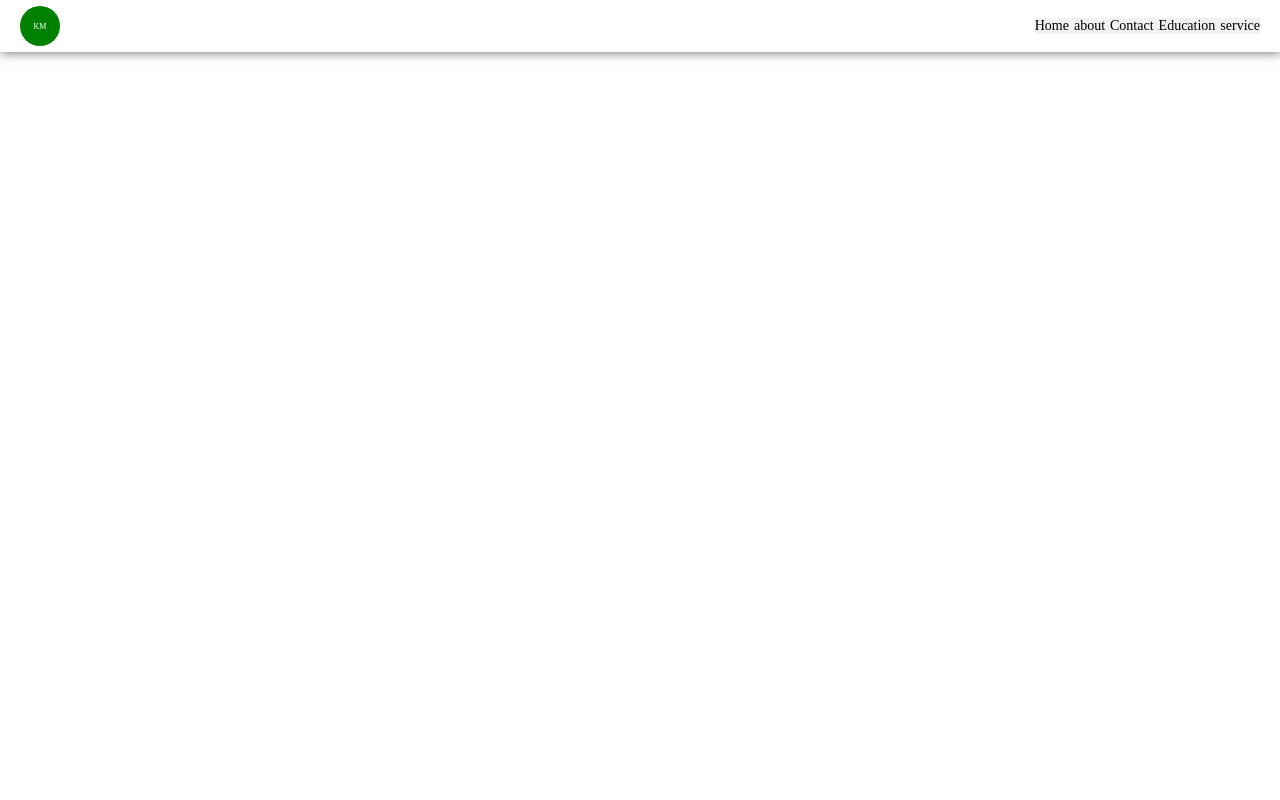
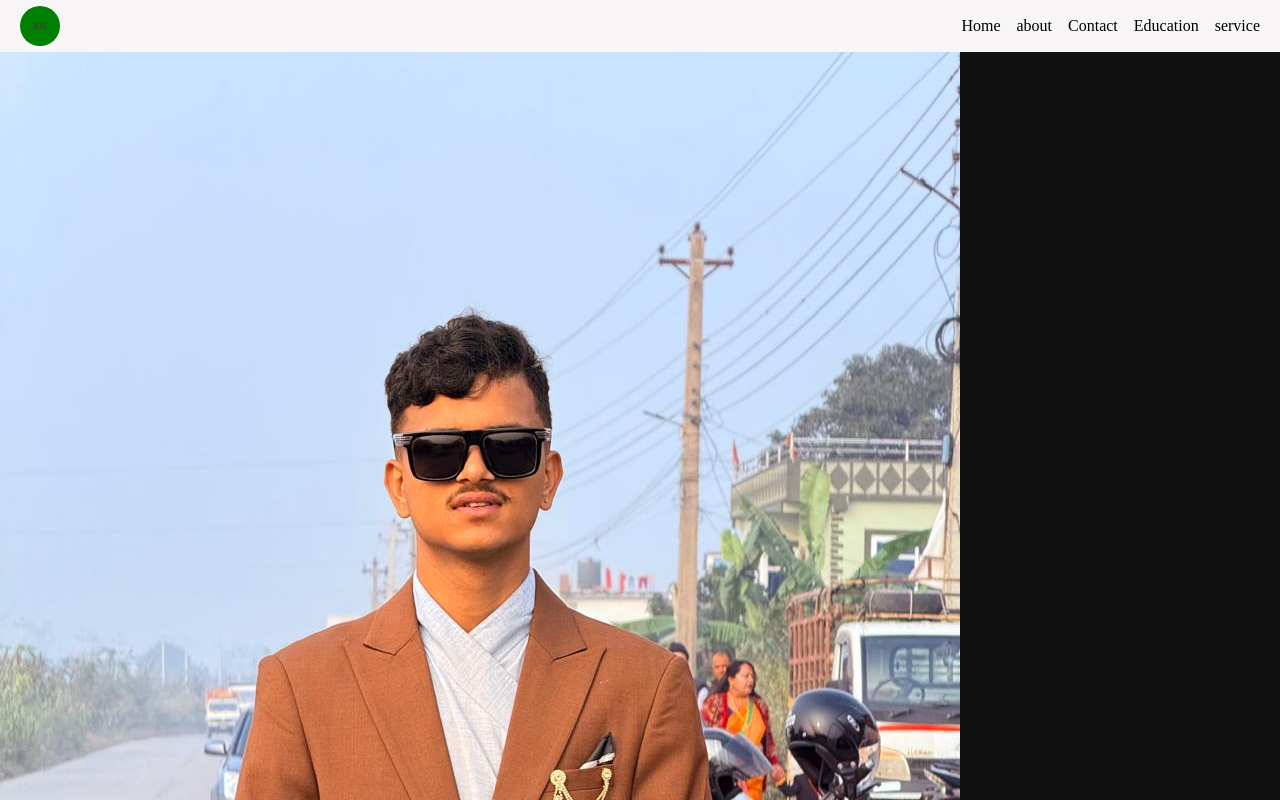
Before and after one commit to Krishna55667/portfolio, a plain HTML site: page index.html in a window 1280 px wide. Shown: the top 800 px of the page. Drawn offline with Linux system fonts and the light colour scheme.

Commit message:
Update website

```diff
--- a/css/index.css
+++ b/css/index.css
@@ -3,12 +3,14 @@ body{
     padding: 0px;
 }
 nav{
-    background-color:white;
+
+background-color: rgb(247, 245, 245);
     display: flex;
-    justify-content: space-between;
+
+    align-items: center;
+    gap: 8px;
     padding: 6px 20px;
-    align-items:center;
-    box-shadow:1px 1px 10px rgb(118, 116, 116);
+    box-shadow: 1px 1px 10px rgb(118, 116, 116)
 }
 .logo{
     background-color: green;
@@ -19,15 +21,18 @@ nav{
     display: flex;
     justify-content:center;
     align-items:center;
-    color: white;
+    color: rgb(58, 56, 56);
+
 }
 .menu{
-    background-color: rgb(240, 241, 241);
-    display:flex;
-    gap: 5px;
+
+margin-left: auto;
+    display: flex;
+    gap: 16px;
+
 }
 .menu a{
-    font-size: 14px;
+    font-size: 16px;
     color:black;
     text-decoration: none;
     cursor: pointer;
@@ -38,3 +43,27 @@ nav{
     color:red;
     font-size:12px;
 }
+.banner{
+   width: 100%;
+    height: 100%; /* full screen minus navbar */
+    display: flex;
+    justify-content:flex;
+    align-items: center;
+    background-color: #111; /* visible side gaps */
+}
+.banner img{
+
+ max-width: 100%;
+    max-height: 100%;
+    object-fit: contain;
+    background-size: cover;
+
+}
+
+.background{
+    height:600px;
+    width:100%;
+    background-image: url("./resources/Screenshot 2026-03-30 160346.png");
+    background-repeat: no-repeat;
+    background-size: cover;
+}
--- a/index.html
+++ b/index.html
@@ -3,7 +3,8 @@
 <head>
     <meta charset="UTF-8">
     <meta name="viewport" content="width=device-width, initial-scale=1.0">
-    <title>Document</title>
+    <title>Krishna</title>
+
     <link rel="stylesheet" href="./css/index.css">
 </head>
 <body>
@@ -16,6 +17,13 @@
         <a>Education</a>
         <a>service</a>
        </div>
+
     </nav>
+    <div class ="banner">
+        <img src="./resources/krishna.Webp"alt="profile"/>
+    </div>
+    <div class="background">
+
+    </div>
 </body>
-</html>
+</html
```
Also changed, not shown: resources/krishna.Webp (added).
